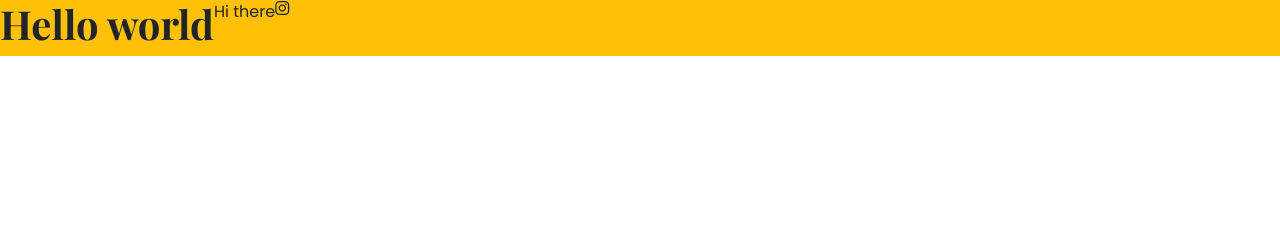
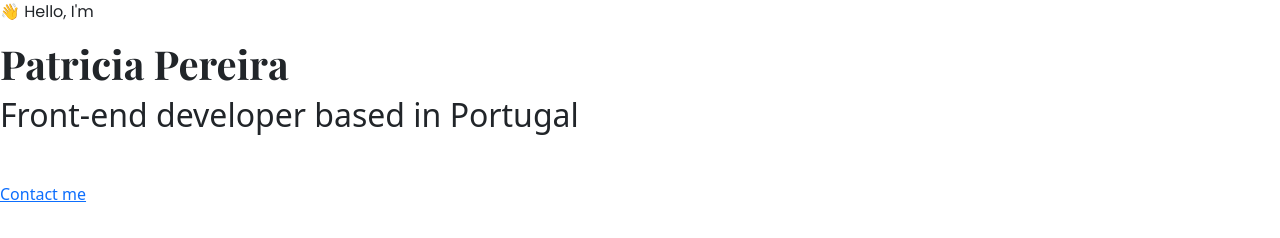
Before and after one commit to CodeElliX/portfolio, a plain HTML site: page index.html in a window 1280 px wide. Drawn offline with nearby package versions, Linux system fonts and the light colour scheme.

Commit message:
Update index.html

```diff
--- a/index.html
+++ b/index.html
@@ -15,10 +15,13 @@
 <script src="https://kit.fontawesome.com/8a8c67d39c.js" crossorigin="anonymous"></script>
 </head>
 <body>
-    <div class="d-flex bg-warning">
-    <h1>Hello world</h1>
-    <p>Hi there</p>
-    <i class="fa-brands fa-instagram"></i>
+    <div class="main-head">
+    <p>👋 Hello, I'm</p>
+    <h1>Patricia Pereira</h1>
+    <h2 class="mb-5">Front-end developer based in Portugal</h2>
+    <div>
+    <a href="#" class="btn-branding">Contact me</a>
 </div>
+    </div>
 </body>
 </html>
```
